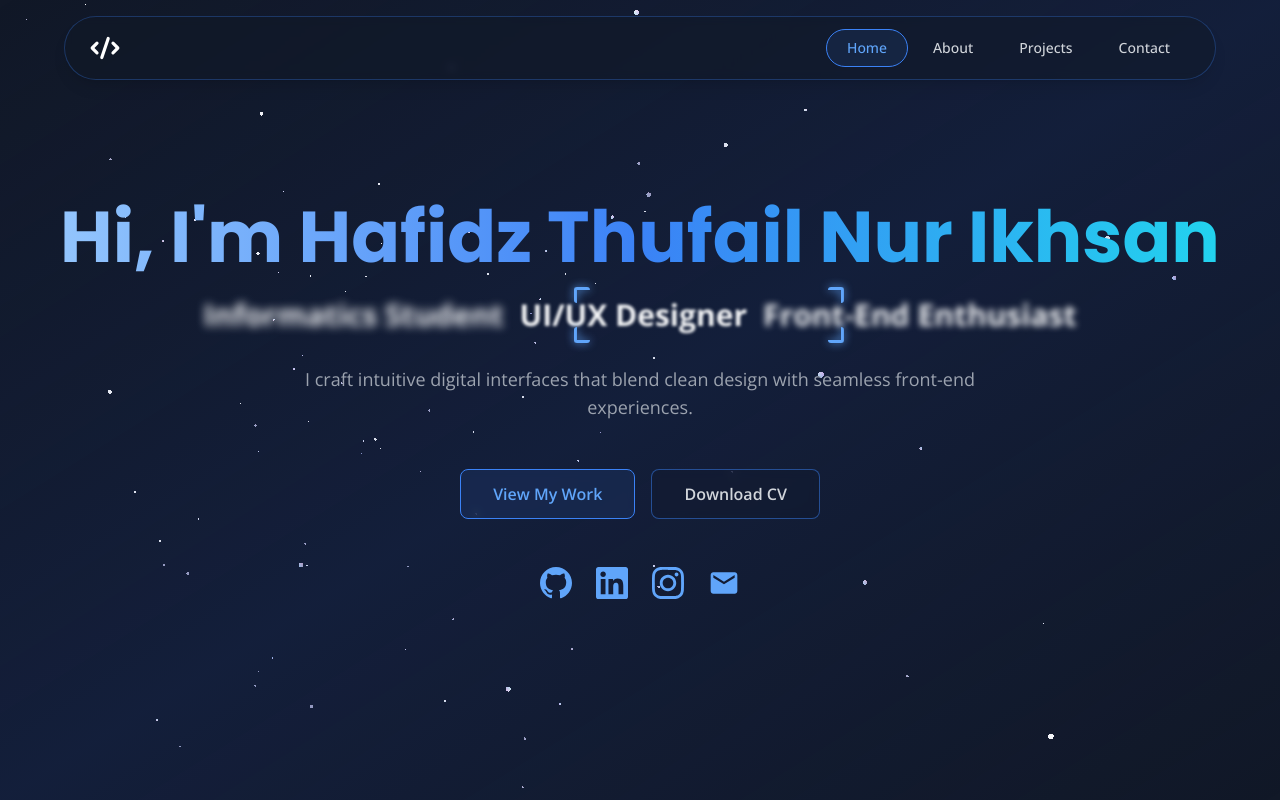
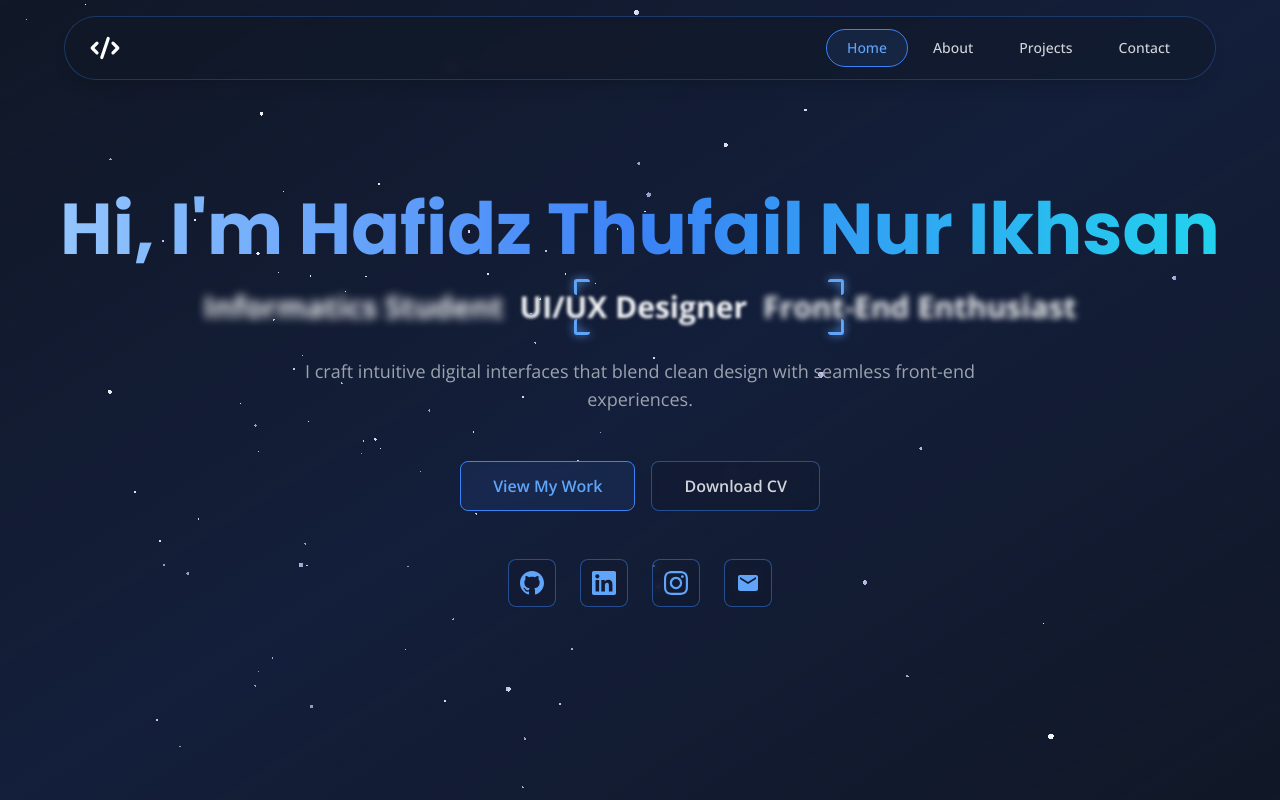
Before and after one commit to HafidzThufail22/personal-portofolio, a React (Vite) app: page / in a window 1280 px wide. Shown: the top 800 px of the page. Built offline with nearby package versions, Linux system fonts and the light colour scheme.

Commit message:
feat:update border style

```diff
--- a/src/components/sections/Home.jsx
+++ b/src/components/sections/Home.jsx
@@ -100,11 +100,11 @@ const Home = () => {
             href="https://github.com/HafidzThufail22"
             target="_blank"
             rel="noopener noreferrer"
-            className="text-blue-400 hover:text-blue-300 transform hover:scale-110 transition-all duration-300"
+            className="w-12 h-12 backdrop-blur-sm bg-gray-900/20 border border-blue-500/50 rounded-lg flex items-center justify-center text-blue-400 hover:text-blue-300 hover:border-blue-500 hover:bg-blue-500/10 transform hover:scale-110 transition-all duration-300"
             aria-label="GitHub"
           >
             <svg
-              className="w-8 h-8"
+              className="w-6 h-6"
               fill="currentColor"
               viewBox="0 0 24 24"
               xmlns="http://www.w3.org/2000/svg"
@@ -116,11 +116,11 @@ const Home = () => {
             href="https://linkedin.com/in/hafidzthufail"
             target="_blank"
             rel="noopener noreferrer"
-            className="text-blue-400 hover:text-blue-300 transform hover:scale-110 transition-all duration-300"
+            className="w-12 h-12 backdrop-blur-sm bg-gray-900/20 border border-blue-500/50 rounded-lg flex items-center justify-center text-blue-400 hover:text-blue-300 hover:border-blue-500 hover:bg-blue-500/10 transform hover:scale-110 transition-all duration-300"
             aria-label="LinkedIn"
           >
             <svg
-              className="w-8 h-8"
+              className="w-6 h-6"
               fill="currentColor"
               viewBox="0 0 24 24"
               xmlns="http://www.w3.org/2000/svg"
@@ -132,11 +132,11 @@ const Home = () => {
             href="https://instagram.com/hafidzthufail_"
             target="_blank"
             rel="noopener noreferrer"
-            className="text-blue-400 hover:text-blue-300 transform hover:scale-110 transition-all duration-300"
+            className="w-12 h-12 backdrop-blur-sm bg-gray-900/20 border border-blue-500/50 rounded-lg flex items-center justify-center text-blue-400 hover:text-blue-300 hover:border-blue-500 hover:bg-blue-500/10 transform hover:scale-110 transition-all duration-300"
             aria-label="Instagram"
           >
             <svg
-              className="w-8 h-8"
+              className="w-6 h-6"
               fill="currentColor"
               viewBox="0 0 24 24"
               xmlns="http://www.w3.org/2000/svg"
@@ -146,11 +146,11 @@ const Home = () => {
           </a>
           <a
             href="mailto:hafidzthufail22@gmail.com"
-            className="text-blue-400 hover:text-blue-300 transform hover:scale-110 transition-all duration-300"
+            className="w-12 h-12 backdrop-blur-sm bg-gray-900/20 border border-blue-500/50 rounded-lg flex items-center justify-center text-blue-400 hover:text-blue-300 hover:border-blue-500 hover:bg-blue-500/10 transform hover:scale-110 transition-all duration-300"
             aria-label="Email"
           >
             <svg
-              className="w-8 h-8"
+              className="w-6 h-6"
               fill="currentColor"
               viewBox="0 0 24 24"
               xmlns="http://www.w3.org/2000/svg"
--- a/src/components/sections/Projects.jsx
+++ b/src/components/sections/Projects.jsx
@@ -245,11 +245,11 @@ const Projects = () => {
                         href={item.github}
                         target="_blank"
                         rel="noopener noreferrer"
-                        className="w-12 h-12 bg-gray-800 border-2 border-blue-400 rounded-full flex items-center justify-center hover:bg-blue-400 hover:border-blue-300 transition-all transform hover:scale-110 group/code"
+                        className="w-12 h-12 backdrop-blur-sm bg-gray-900/20 border border-blue-500 rounded-full flex items-center justify-center hover:bg-blue-500/20 hover:border-blue-400 transition-all transform hover:scale-110 group/code"
                         aria-label="View Source Code"
                       >
                         <svg
-                          className="w-6 h-6 text-blue-400 group-hover/code:text-white transition-colors"
+                          className="w-6 h-6 text-blue-400 group-hover/code:text-blue-300 transition-colors"
                           fill="currentColor"
                           viewBox="0 0 24 24"
                           xmlns="http://www.w3.org/2000/svg"
@@ -262,11 +262,11 @@ const Projects = () => {
                         href={item.link}
                         target="_blank"
                         rel="noopener noreferrer"
-                        className="w-12 h-12 bg-gradient-to-r from-blue-500 to-cyan-500 rounded-full flex items-center justify-center hover:from-blue-400 hover:to-cyan-400 transition-all transform hover:scale-110"
+                        className="w-12 h-12 backdrop-blur-sm bg-blue-500/10 border border-blue-500 rounded-full flex items-center justify-center hover:bg-blue-500/20 hover:border-blue-400 transition-all transform hover:scale-110"
                         aria-label="View Live Demo"
                       >
                         <svg
-                          className="w-6 h-6 text-white"
+                          className="w-6 h-6 text-blue-400"
                           fill="none"
                           stroke="currentColor"
                           strokeWidth="2"
@@ -287,11 +287,11 @@ const Projects = () => {
                       href={item.image}
                       target="_blank"
                       rel="noopener noreferrer"
-                      className="w-12 h-12 bg-gradient-to-r from-blue-500 to-cyan-500 rounded-full flex items-center justify-center hover:from-blue-400 hover:to-cyan-400 transition-all transform hover:scale-110"
+                      className="w-12 h-12 backdrop-blur-sm bg-blue-500/10 border border-blue-500 rounded-full flex items-center justify-center hover:bg-blue-500/20 hover:border-blue-400 transition-all transform hover:scale-110"
                       aria-label="View Full Certificate"
                     >
                       <svg
-                        className="w-6 h-6 text-white"
+                        className="w-6 h-6 text-blue-400"
                         fill="none"
                         stroke="currentColor"
                         strokeWidth="2"
```
